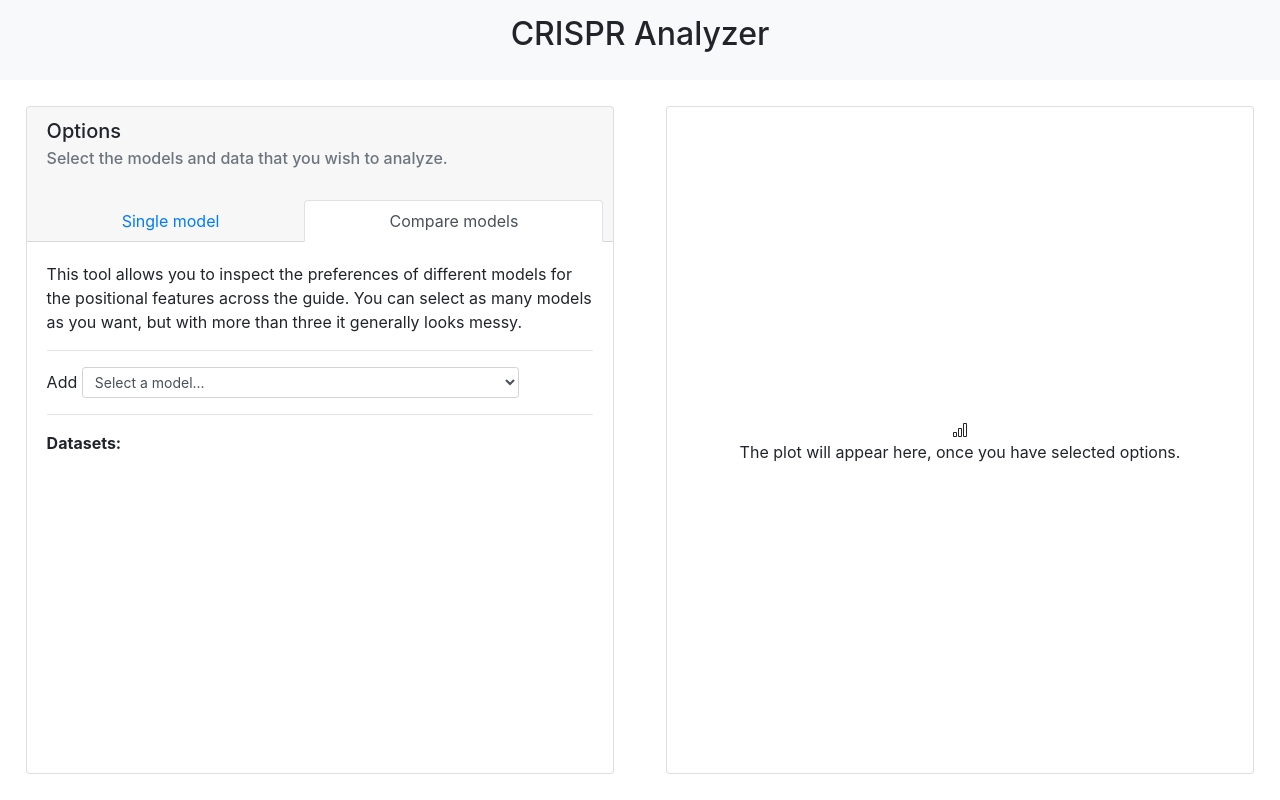
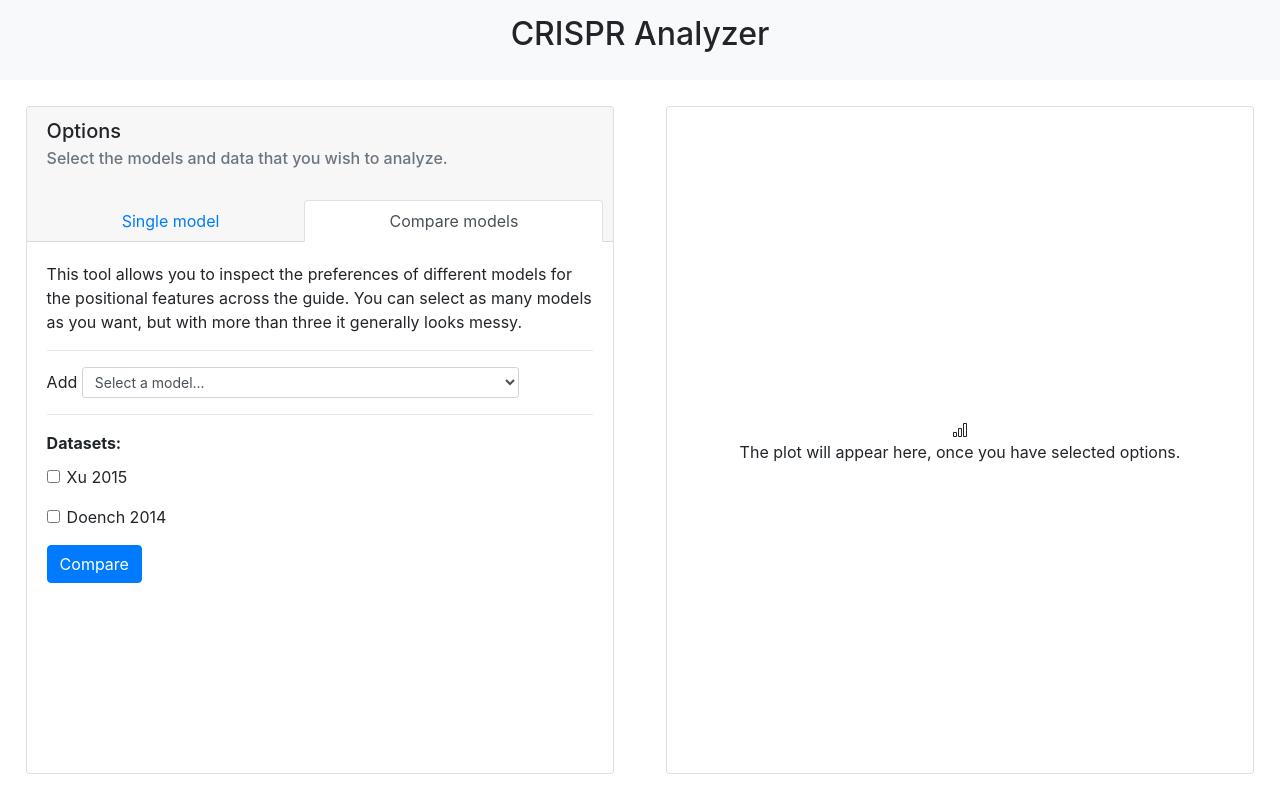
Before and after one commit to avaspataru/CRISPR-Analyzer, a React (Create React App) app in the folder webapp/: page / in a window 1280 px wide. Both pictures are taken after a click on the button "Compare models". Built offline with nearby package versions, Linux system fonts and the light colour scheme.

Commit message:
options for comparison tool

```diff
--- a/webapp/src/App.js
+++ b/webapp/src/App.js
@@ -4,6 +4,7 @@ import Nav from 'react-bootstrap/Nav';
 import Card from 'react-bootstrap/Card';
 import Spinner from 'react-bootstrap/Spinner';
 import Alert from 'react-bootstrap/Alert';
+import Form from 'react-bootstrap/Form';
 
 import axios from 'axios';
 
@@ -55,6 +56,17 @@ function App() {
 
   const addTool = (pos) => {
       setSelectedComparisonTools(selectedComparisonTools.concat(pos));
+  }
+
+  var checkedDatasets = []
+  const checkedData = (pos) => {
+    const index = checkedDatasets.indexOf(pos);
+    if (index > -1) {
+        checkedDatasets.splice(index, 1);
+    } else {
+      checkedDatasets.push(pos);
+    }
+    console.log(checkedDatasets);
   }
 
   const getShapPlot = (tool,data) => {
@@ -225,6 +237,23 @@ function App() {
 
                     <hr />
                     <p className="ava-bold">Datasets:</p>
+                    <br />
+                    <Form>
+                      {datasets.map( (data,index) =>
+                        <div key={`default-checkbox`} className="mb-3">
+                          <Form.Check
+                            type={'checkbox'}
+                            id={`default-checkbox`}
+                            label={data.name}
+                            onClick={(event) => checkedData(index)}
+                          />
+                        </div>
+                      )}
+                    </Form>
+
+                    <Card.Link style={{ bottom:'0px' }} href="#">
+                      <Button variant="primary" onClick={() => console.log("TODO")} >Compare</Button>{' '}
+                    </Card.Link>
 
 
                 </div>
--- a/webapp/src/index.css
+++ b/webapp/src/index.css
@@ -105,6 +105,14 @@ code {
 label{
   width:15%;
 }
+
+form{
+  margin-top:10px;
+}
+
+.form-check label{
+  width:100%;
+}
 .ava-description{
   margin-top: 3%;
 }
```
